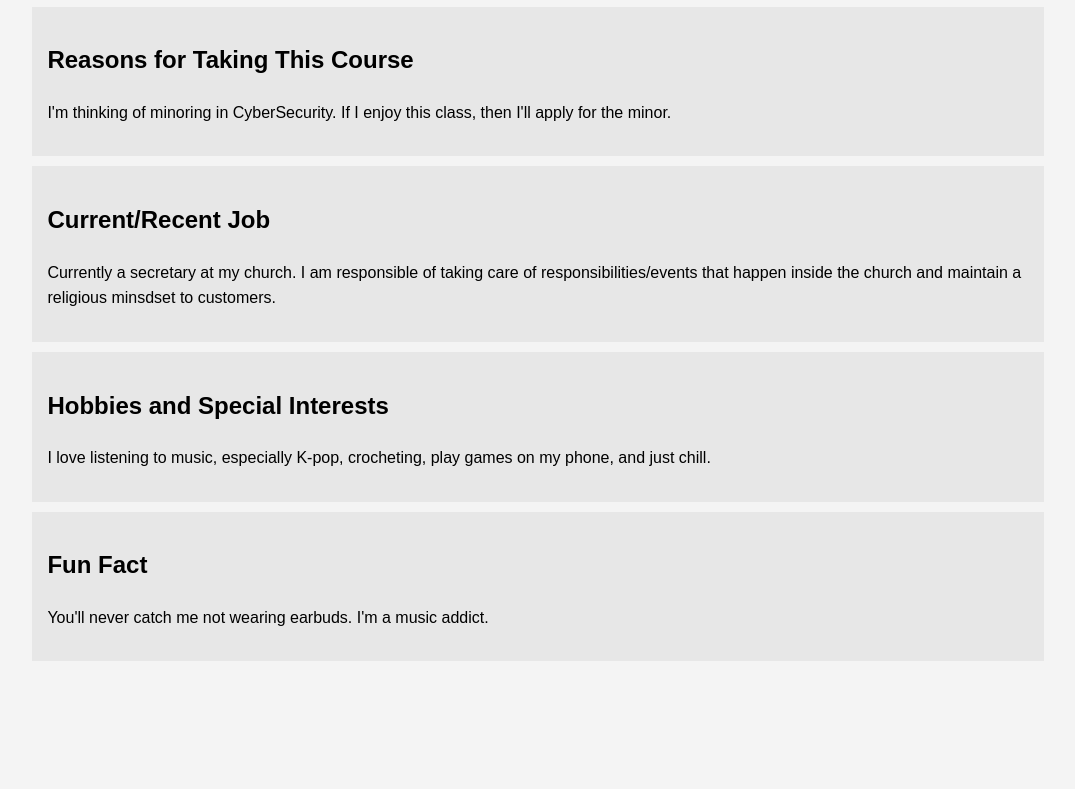
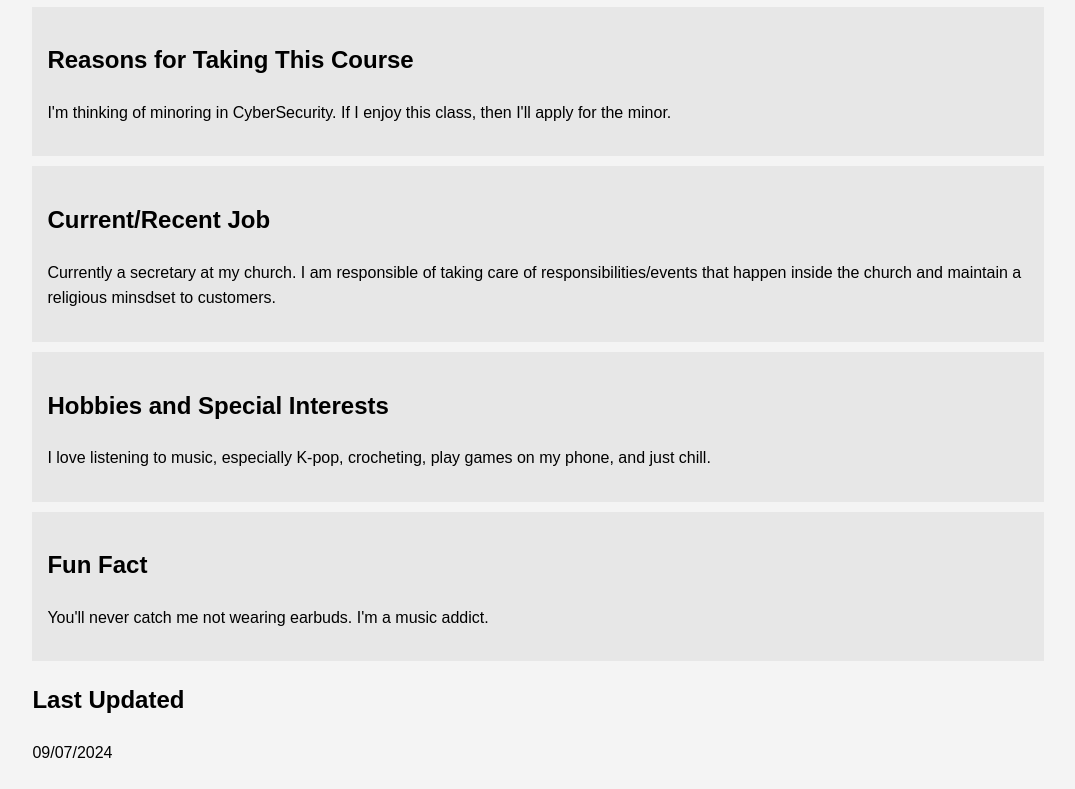
Before and after one commit to KeyyGonza/getting-to-know-each-other, a plain HTML site: page index.html in a window 1280 px wide. Shown: the part 417-1206 px from the top of the page, without its empty margins (102-1177 px from the left). Before the commit the page ends 1096 px from the top, so only its background shows below. Drawn offline with Linux system fonts and the light colour scheme.

Commit message:
Update index.html

```diff
--- a/index.html
+++ b/index.html
@@ -60,6 +60,11 @@
             <h2>Fun Fact</h2>
             <p> You'll never catch me not wearing earbuds. I'm a music addict. </p>
         </section>
+
+	  <section class="Updated">
+            <h2>Last Updated</h2>
+            <p>09/07/2024</p>
+        </section>
     </div>
 </body>
 </html>
```
